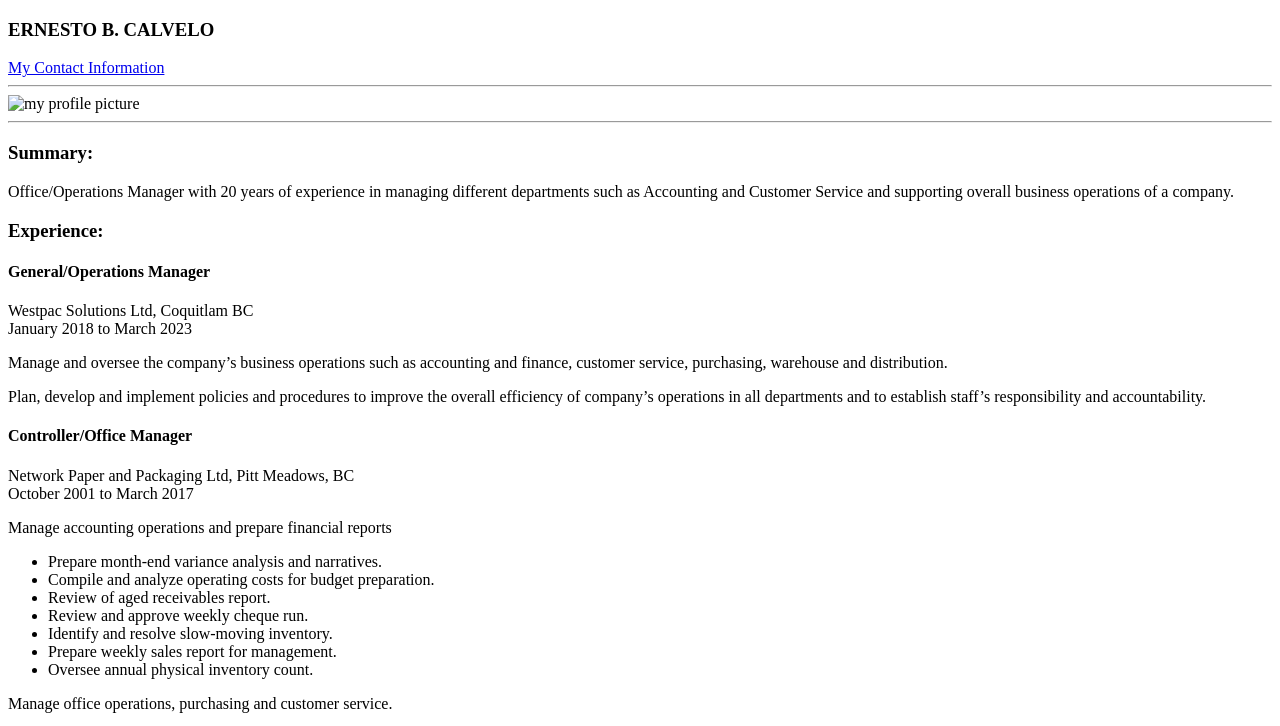
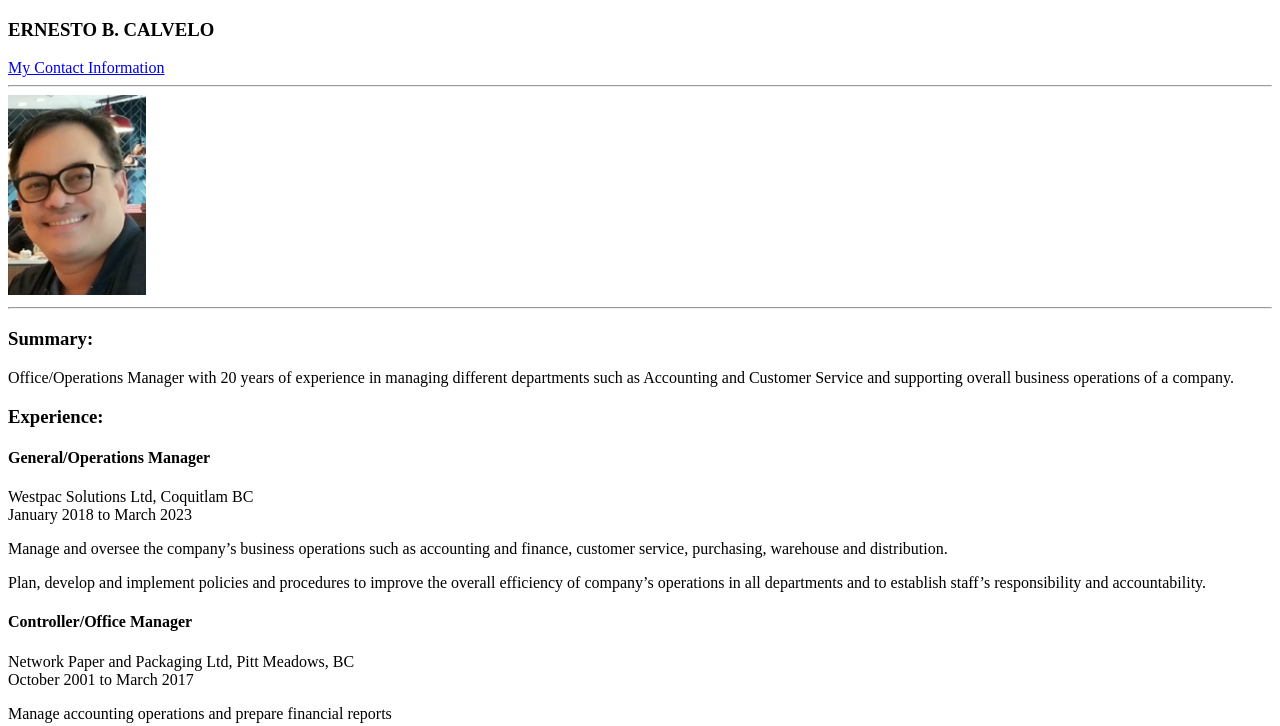
Before and after one commit to erniecalvelo/html.capstoneproj1, a plain HTML site: page index.html in a window 1280 px wide. Shown: the top 726 px of the page. Drawn offline with Linux system fonts and the light colour scheme.

Commit message:
Update index.html

```diff
--- a/index.html
+++ b/index.html
@@ -10,7 +10,7 @@
     <a href="./my-contact.html">My Contact Information</a><br />
     <hr />
 
-    <img src="../4.4 Capstone Project 1/Ernie Picture.jpg" height="200" alt="my profile picture"/>
+    <img src="./Ernie Picture.jpg" height="200" alt="my profile picture"/>
     <hr />
     <h3>Summary:</h3>
     <p>Office/Operations Manager with 20 years of experience in managing
```
